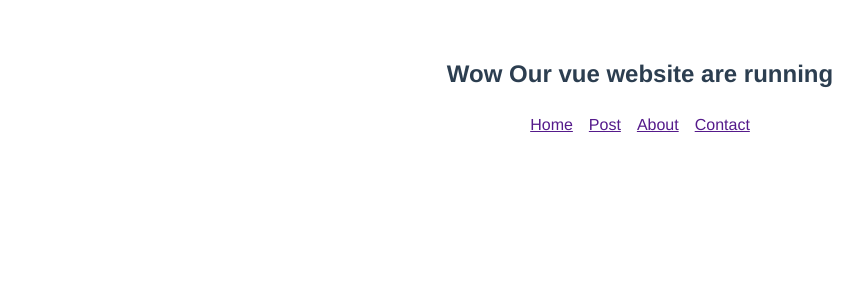
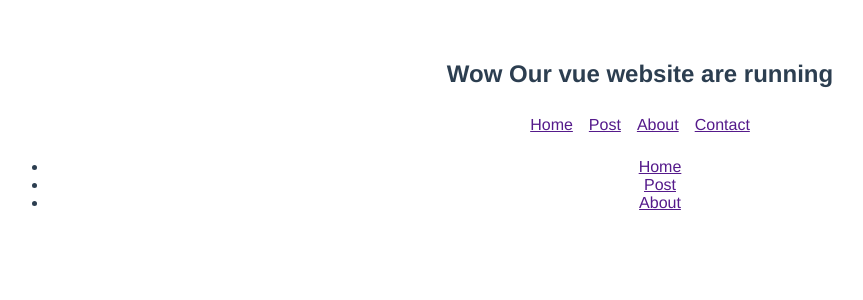
Before and after one commit to hikarihust/vuejs_resful, a Vue app in the folder vuejs_basic/vue/: page / in a window 1280 px wide. Shown: the top 300 px of the page, without its empty margins (0-863 px from the left). Built offline with nearby package versions, Linux system fonts and the light colour scheme.

Commit message:
VueJs CSS Skoped

```diff
--- a/vuejs_basic/vue/src/App.vue
+++ b/vuejs_basic/vue/src/App.vue
@@ -2,6 +2,13 @@
   <div id="app">
       <h2>{{ title }}</h2>
       <Navbar></Navbar>
+      <nav>
+        <ul>
+            <li><a href="">Home</a></li>
+            <li><a href="">Post</a></li>
+            <li><a href="">About</a></li>
+        </ul>
+      </nav>
   </div>
 </template>
 
--- a/vuejs_basic/vue/src/components/Navbar.vue
+++ b/vuejs_basic/vue/src/components/Navbar.vue
@@ -22,7 +22,7 @@
 }
 </script>
 
-<style>
+<style scoped>
     nav {
         text-align: center;
     }
```
Also changed, not shown: 1 other file (tests, documents, lock files or other folders).
